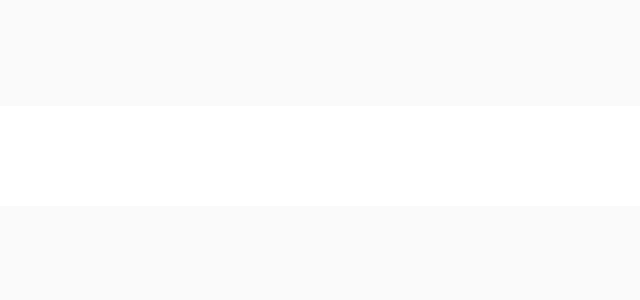
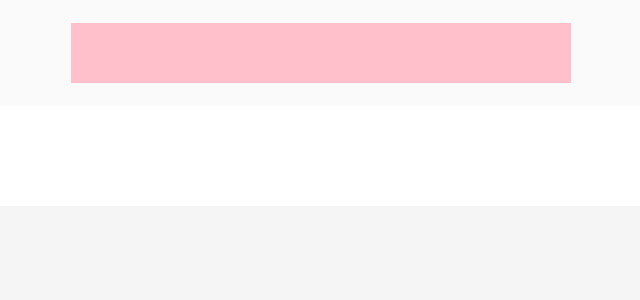
Before and after one commit to DSM-PICK/pick-client, a React app: page /main in a window 1280 px wide. Shown: the top 300 px of the page, without its empty margins (319-959 px from the left). Built offline with nearby package versions, Linux system fonts and the light colour scheme.

Commit message:
[FIX] <Footer.js> Footer UI

```diff
--- a/public/index.html
+++ b/public/index.html
@@ -5,6 +5,11 @@
 		<meta name="viewport" content="width=device-width, initial-scale=1.0" />
 		<meta http-equiv="X-UA-Compatible" content="ie=edge" />
 		<title>Pick</title>
+		<style>
+			#root {
+				height: 100%;
+			}
+		</style>
 	</head>
 	<body>
 		<div id="root"></div>
--- a/src/GlobalStyle.js
+++ b/src/GlobalStyle.js
@@ -4,7 +4,14 @@ export const GlobalStyle = createGlobalStyle`
     * {
         font-family:나눔고딕 !important;
     }
+    .sc-fznZeY {
+        height: 100%;
+    }
+    html {
+        height: 100%;
+    }
     body {
+        height: 100%;
         background-color:#FAFAFA;
     }
     html, body, div, span, applet, object, iframe,
--- a/src/component/Body/styles.js
+++ b/src/component/Body/styles.js
@@ -9,4 +9,5 @@ export const Container = styled.div`
 	box-sizing: border-box;
 	display: flex;
 	flex-direction: column;
+	justify-content: flex-start;
 `;
--- /dev/null
+++ b/src/component/Footer/Footer.js
@@ -0,0 +1,8 @@
+import React from 'react';
+import * as S from './styles';
+
+const Footer = (props) => {
+	return <S.Container>{props.children}</S.Container>;
+};
+
+export default Footer;
--- /dev/null
+++ b/src/component/Footer/styles.js
@@ -0,0 +1,8 @@
+import styled from 'styled-components';
+
+export const Container = styled.div`
+	width: 100%;
+	height: 100px;
+	background: #f5f5f5;
+	margin-top: auto;
+`;
--- a/src/component/Main/Main.js
+++ b/src/component/Main/Main.js
@@ -3,12 +3,18 @@ import * as G from '../../GlobalStyle';
 import * as S from './styles';
 import Header from '../Header/Header';
 import Body from '../Body/Body';
+import Footer from '../Footer/Footer';
 
 const Main = () => {
 	return (
 		<G.GlobalContainer>
-			<Header></Header>
+			<Header>
+				<S.MainHeader>
+					<S.MainHeaderLogo />
+				</S.MainHeader>
+			</Header>
 			<Body></Body>
+			<Footer></Footer>
 		</G.GlobalContainer>
 	);
 };
--- a/src/component/Main/styles.js
+++ b/src/component/Main/styles.js
@@ -1,3 +1,15 @@
 import styled from 'styled-components';
 
-export const Container = styled.div``;
+export const MainHeader = styled.div`
+	display: flex;
+	width: 100%;
+	height: 100%;
+	align-items: center;
+	justify-content: center;
+`;
+
+export const MainHeaderLogo = styled.div`
+	width: 500px;
+	height: 60px;
+	background: pink;
+`;
```
Also changed, not shown: src/App.js (+4 -4 lines), src/index.js (+9 -9 lines). Lines whose indentation alone changed are shown as unchanged.
